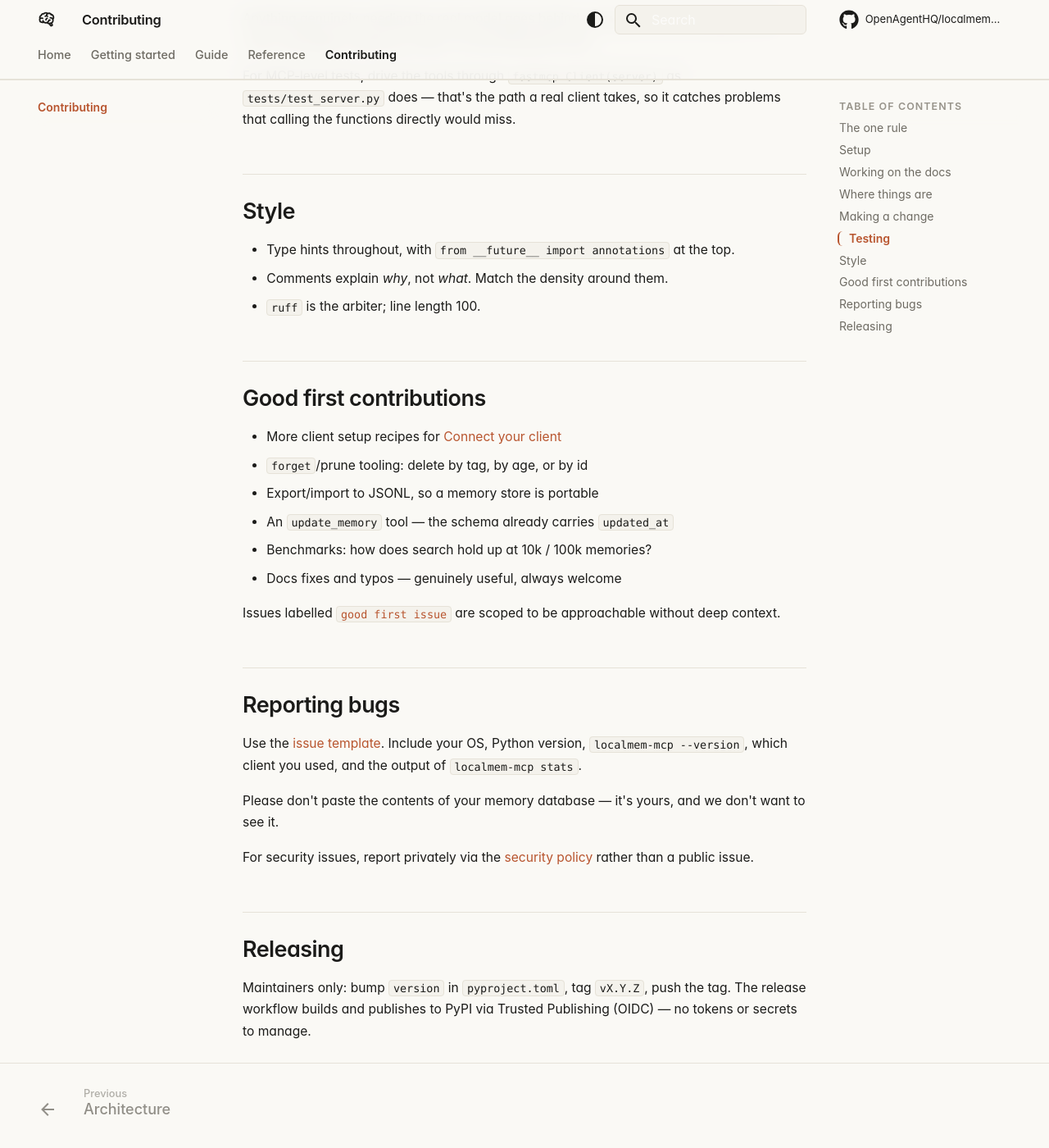
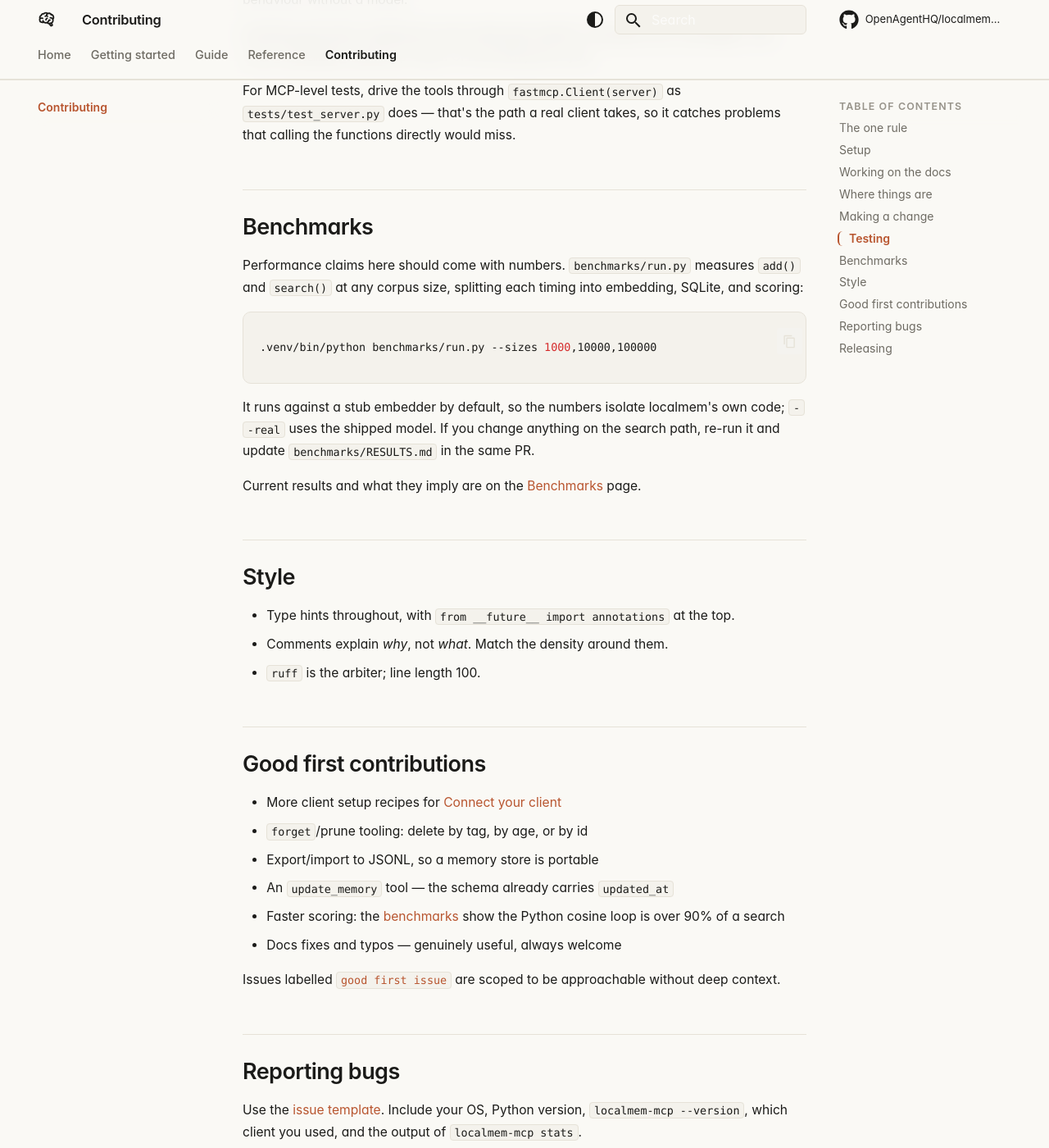
Before and after one commit to OpenAgentHQ/localmem-mcp, an MkDocs documentation site: the page built from docs/contributing.md, in a window 1280 px wide and 1400 px high, scrolled down 3085 px. Shown: the whole window at 82% size. Built offline with MkDocs 1.6.1 and Material for MkDocs 9.7.7, drawn with Linux system fonts in a browser that asks for light colours; comment, search, counter and statistics services are not loaded; some of the changed text lies outside the part shown.

Commit message:
Publish the benchmark results to the docs site
Adds a Benchmarks page under Reference carrying the numbers from
benchmarks/RESULTS.md, and revises the two places the measurements
contradict.

"How search works" claimed a full scan was "fast enough — thousands to
low tens of thousands of memories is imperceptible". It isn't: search
crosses 100ms at ~1,500 memories and is two thirds of a second at 10k.
That paragraph now states what was measured and points at the new page.

The docs contributing page gains a Benchmarks section, and the benchmark
entry in both good-first-contributions lists becomes the follow-on work
the numbers actually identify: the Python cosine loop is over 90% of a
search.

Co-Authored-By: Claude Opus 5 <noreply@anthropic.com>
Claude-Session: https://claude.ai/code/session_01B6RGiJsJmii8mbXk9VgzVG

````diff
--- a/docs/contributing.md
+++ b/docs/contributing.md
@@ -60,6 +60,7 @@ src/localmem_mcp/
 tests/
   test_store.py   store behaviour, against a stub embedder
   test_server.py  MCP tools end-to-end via fastmcp's in-memory Client
+benchmarks/   run.py — latency harness; RESULTS.md — committed numbers
 docs/         this site
 ```
 
@@ -108,6 +109,23 @@ For MCP-level tests, drive the tools through `fastmcp.Client(server)` as
 `tests/test_server.py` does — that's the path a real client takes, so it catches
 problems that calling the functions directly would miss.
 
+## Benchmarks
+
+Performance claims here should come with numbers. `benchmarks/run.py` measures
+`add()` and `search()` at any corpus size, splitting each timing into embedding,
+SQLite, and scoring:
+
+```bash
+.venv/bin/python benchmarks/run.py --sizes 1000,10000,100000
+```
+
+It runs against a stub embedder by default, so the numbers isolate localmem's
+own code; `--real` uses the shipped model. If you change anything on the search
+path, re-run it and update `benchmarks/RESULTS.md` in the same PR.
+
+Current results and what they imply are on the
+[Benchmarks](reference/benchmarks.md) page.
+
 ## Style
 
 - Type hints throughout, with `from __future__ import annotations` at the top.
@@ -120,7 +138,8 @@ problems that calling the functions directly would miss.
 - `forget`/prune tooling: delete by tag, by age, or by id
 - Export/import to JSONL, so a memory store is portable
 - An `update_memory` tool — the schema already carries `updated_at`
-- Benchmarks: how does search hold up at 10k / 100k memories?
+- Faster scoring: the [benchmarks](reference/benchmarks.md) show the Python
+  cosine loop is over 90% of a search
 - Docs fixes and typos — genuinely useful, always welcome
 
 Issues labelled [`good first issue`](https://github.com/OpenAgentHQ/localmem-mcp/labels/good%20first%20issue)
--- a/mkdocs.yml
+++ b/mkdocs.yml
@@ -65,6 +65,7 @@ nav:
   - Reference:
       - Python API: reference/api.md
       - Architecture: reference/architecture.md
+      - Benchmarks: reference/benchmarks.md
   - Contributing: contributing.md
 
 plugins:
````
Also changed, not shown: CONTRIBUTING.md (+2 -1 lines), docs/guide/how-search-works.md (+10 -3 lines), docs/reference/benchmarks.md (added, +110 -0 lines).
